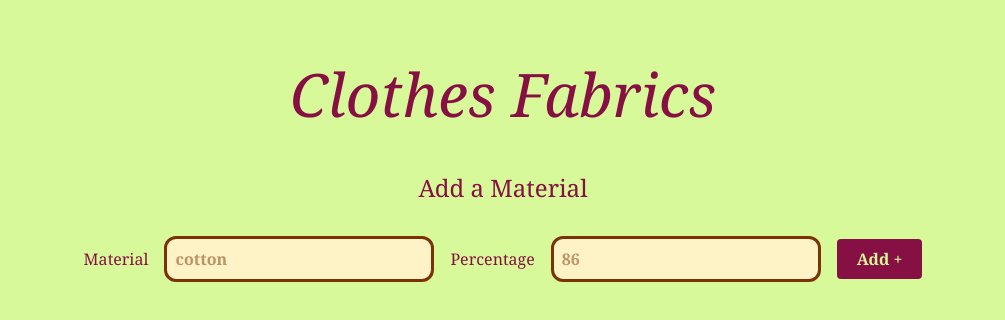
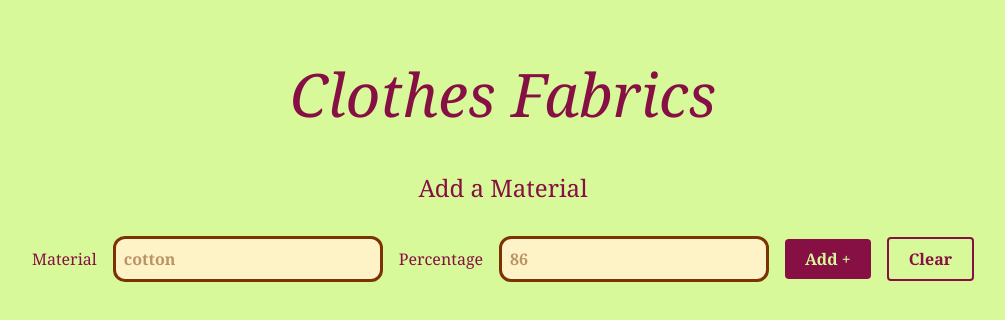
Before and after one commit to keoty96/clothes-fabrics, a Next.js app: page / in a window 1280 px wide. Shown: the top 320 px of the page, without its empty margins (137-1142 px from the left). Built offline with nearby package versions, Linux system fonts and the light colour scheme.

Commit message:
fix logic + clear button

```diff
--- a/app/components/MaterialForm.tsx
+++ b/app/components/MaterialForm.tsx
@@ -47,6 +47,13 @@ export default function MaterialForm() {
     }
   };
 
+  const handleClean = () => {
+    setGoodScore(0)
+    setBadScore(0)
+    setCounter(0)
+    setFabricList([])
+  }
+
   return (
     <div className="grid gap-4">
       <div className="flex flex-col gap-8 justify-center items-center">
@@ -76,6 +83,9 @@ export default function MaterialForm() {
           <button className="bg-pink-900 text-lime-200 font-semibold p-2 pl-5 pr-5 rounded cursor-pointer" onClick={handleFabrics}>
             Add +
           </button>
+          <button className="bg-lime-200 text-pink-900 border-pink-900 border-2 font-semibold p-2 pl-5 pr-5 rounded cursor-pointer" onClick={handleClean}>
+            Clear
+          </button>
         </div>
       </div>
 
@@ -87,6 +97,7 @@ export default function MaterialForm() {
         ))}
       </div>
 
+      { counter == 100 ?
       <div className="grid justify-center">
         {goodScore >= 70 && badScore <= 30 ?
           <div className="flex flex-col gap-4 text-lg items-center">
@@ -102,13 +113,14 @@ export default function MaterialForm() {
         </div>
          : ""}
 
-        {(goodScore > 0 && goodScore < 50) || badScore >= 50 ?
+        {(goodScore > 0 && goodScore < 50) || badScore > 50 ?
         <div className="flex flex-col gap-4 text-lg items-center">
           <p>Low Quality</p>
           <p>(fast fashion, short lifespan).</p>
         </div>
          : ""}
       </div>
+      : "" }
     </div>
   );
 }
--- a/app/layout.tsx
+++ b/app/layout.tsx
@@ -13,7 +13,7 @@ const geistMono = Geist_Mono({
 });
 
 export const metadata: Metadata = {
-  title: "Clothes Fabrics",
+  title: "Is it worth wearing?",
   description: "Here we help you decide it a clothe item is worth buying!",
 };
 
```
